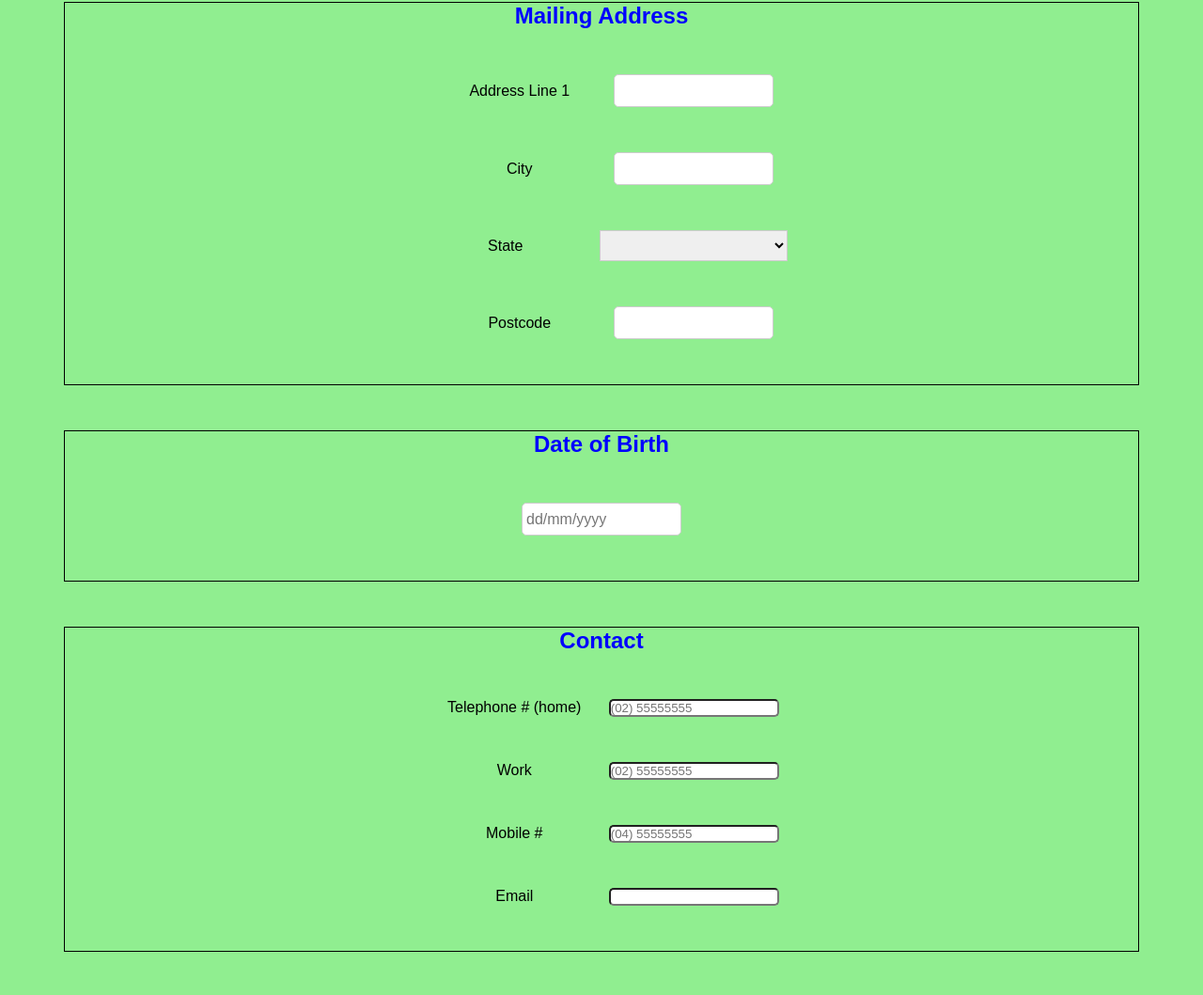
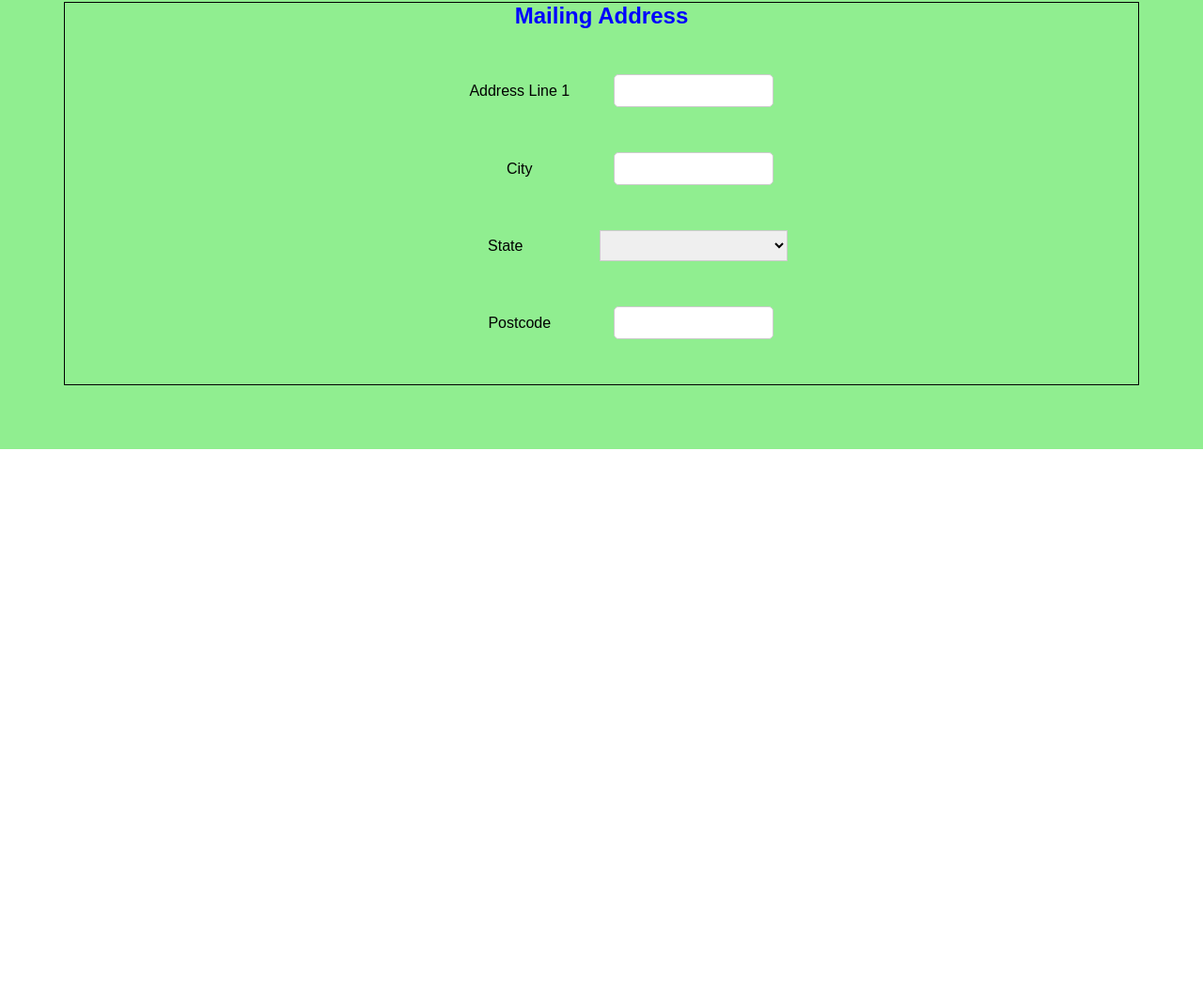
Before and after one commit to WL152/forms, a plain HTML site: page index.html in a window 1280 px wide. Shown: the part 636-1695 px from the top of the page at 94% size. After the commit the page ends 1114 px from the top, so only its background shows below. Drawn offline with Linux system fonts and the light colour scheme.

Commit message:
update forms

```diff
--- a/index.html
+++ b/index.html
@@ -86,7 +86,7 @@
 </fieldset>
 </section>
 
-<section class="form-section">
+<!--<section class="form-section">
   <fieldset>
     <h2>Date of Birth</h2>
       <div class="input-container">
```
